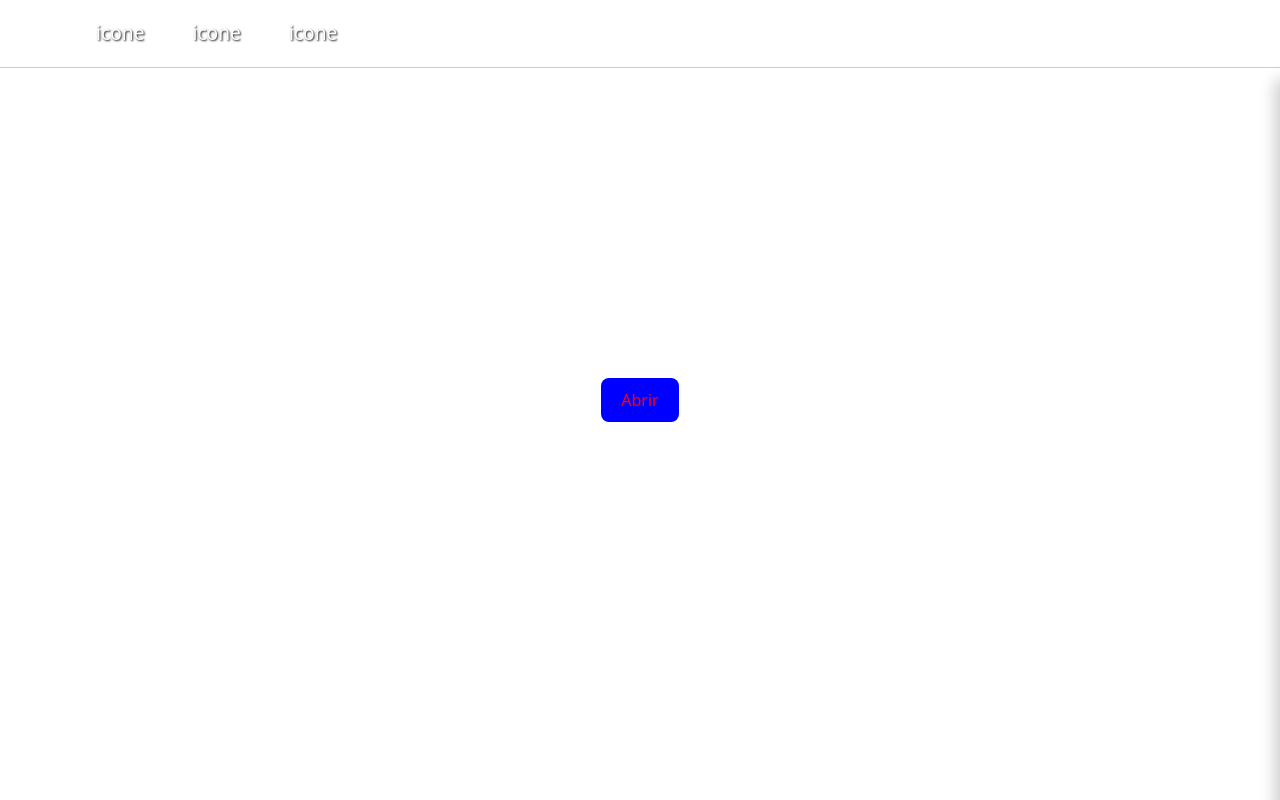
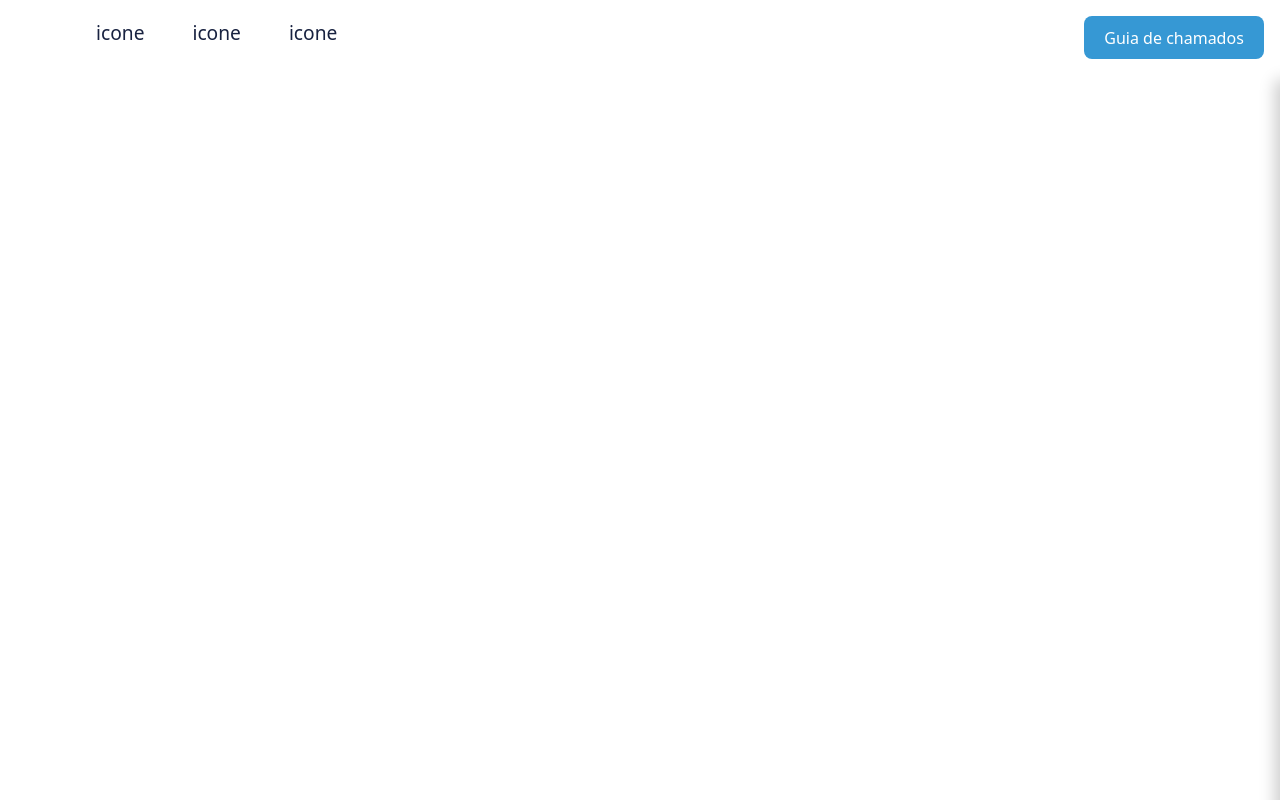
Before and after one commit to JuuhSouza/Portal_sustentacao, a Vue app: page / in a window 1280 px wide. Built offline with nearby package versions, Linux system fonts and the light colour scheme.

Commit message:
Atualizando cores

```diff
--- a/src/App.vue
+++ b/src/App.vue
@@ -19,16 +19,4 @@ export default {
 
 
 <style scoped>
-.logo {
-  height: 6em;
-  padding: 1.5em;
-  will-change: filter;
-  transition: filter 300ms;
-}
-.logo:hover {
-  filter: drop-shadow(0 0 2em #646cffaa);
-}
-.logo.vue:hover {
-  filter: drop-shadow(0 0 2em #42b883aa);
-}
 </style>
--- a/src/assets/styles/variables.css
+++ b/src/assets/styles/variables.css
@@ -4,10 +4,13 @@
     --font-p: 'Trebuchet MS', 'Lucida Sans Unicode', 'Lucida Grande', 'Lucida Sans', Arial, sans-serif;
 
     /* NAV BAR */
-    --nav-background-color: #262626;
+    --nav-background-color: white;
     --nav-color-border: #ccc;
-    --nav-color-a: #ffffff;
+    --nav-color-a: #182240;
     --nav-color-hover: #7D89A1;
-    --font-size: 1.2em;
+
+    /* Search Bar */
+    --background-color-btn: #3698D4;
+    --color-btn: white;
 
 }
--- a/src/components/NavBar.vue
+++ b/src/components/NavBar.vue
@@ -19,19 +19,16 @@
 
 <style scoped>
 header{
-/*     z-index: 9999; */
     padding: 0.2rem 0;
     top: 0;
     left: 0;
     position: absolute;
     position: fixed;
     width: 100%;
-    border-bottom: 1px solid var(--nav-color-border);
 }
 
 nav{
-    /* background-color: red; */
-    max-width: 1400px;
+    background-color: var(--nav-background-color);
     margin: 0 auto;
     padding: 0 2rem;
     display: flex;
@@ -46,12 +43,11 @@ nav ul{
 
 nav ul a{
     text-decoration: none;
-    color: white;
+    color: var(--nav-color-a);
     padding: 0 1.5rem;
     transform: uppercase;
     font-weight: 480;
     font-size: 1.2em;
-    text-shadow: 1px 1px 2px rgb(27, 27, 27);
     transition: all .3s ease;
 }
 
--- a/src/components/SearchBar.vue
+++ b/src/components/SearchBar.vue
@@ -2,17 +2,18 @@
 <template>
  <link rel="stylesheet" href="https://cdnjs.cloudflare.com/ajax/libs/font-awesome/6.5.1/css/all.min.css" integrity="sha512-DTOQO9RWCH3ppGqcWaEA1BIZOC6xxalwEsw9c2QQeAIftl+Vegovlnee1c9QX4TctnWMn13TZye+giMm8e2LwA==" crossorigin="anonymous" referrerpolicy="no-referrer" />
 
+    <div class="btn-open" v-show="!painelAberto">
         <button class="btn-toggle" @click="togglePainel">
-        Abrir
+            Guia de chamados
         </button>
+    </div>
 
     <div class="results" :class="{ aberto : painelAberto}">
 
+      <div class="sidebar-header">
           <button class="btn-close" @click="togglePainel">
-    Fechar
+            <i class="fa-solid fa-xmark"></i>
           </button>
-
-  <div class="sidebar-header">
             <h1>Guia de chamados</h1>
         </div>
 
@@ -103,17 +104,42 @@ const itensFiltrados = computed(() => {
 </script>
 
 <style scoped>
+.sidebar-header{
+  display: flex;
+  align-items: center;
+  justify-content: baseline;
+}
+
 .sidebar-header h1{
   font-size: 2em;
+  margin-left: 4em;
 }
 
 .btn-close{
-  margin-right: 14em;
+  color: var(--color-btn);
+  background-color: var(--background-color-btn);
 }
 
+.btn-open{
+  position: fixed;
+  top: 1em;
+  right: 1em;
+  z-index: 1000;
+}
 .btn-toggle{
-  color: red;
-  background-color: blue;
+  color: var(--color-btn);
+  background-color: var(--background-color-btn);
+}
+
+.filters {
+  width: 100%;
+  margin-bottom: 1em;
+}
+
+.filters select {
+  padding: .6em;
+  font-size: 1em;
+  margin-bottom: 10px;
 }
 
 .search{
@@ -150,7 +176,7 @@ const itensFiltrados = computed(() => {
   padding: 1em;
   display: flex;
   flex-direction: column;
-  align-items: flex-end;
+  align-items: stretch;
   transform: translateX(100%);
   transition: transform 0.3s ease-in-out;
   box-shadow: -5px 0 15px rgba(0,0,0,0.2);
@@ -183,15 +209,6 @@ const itensFiltrados = computed(() => {
     border-radius: 10px;
 }
 
-.filters {
-  width: 80%;
-  margin-bottom: 1em;
-}
 
-.filters select {
-  width: 100%;
-  padding: .6em;
-  margin-bottom: 10px;
-}
 
 </style>
```
Lines whose indentation alone changed are shown as unchanged.
